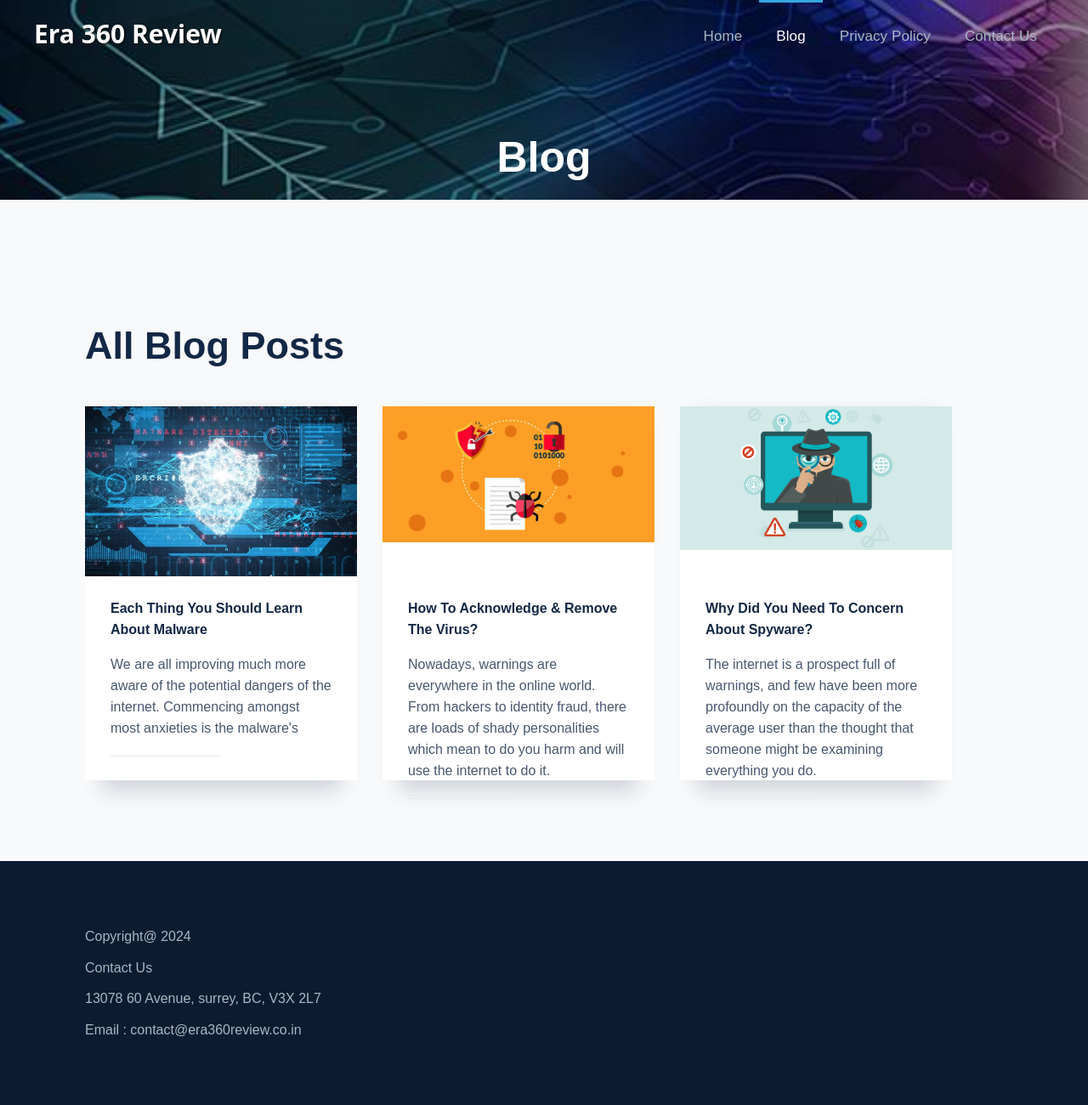
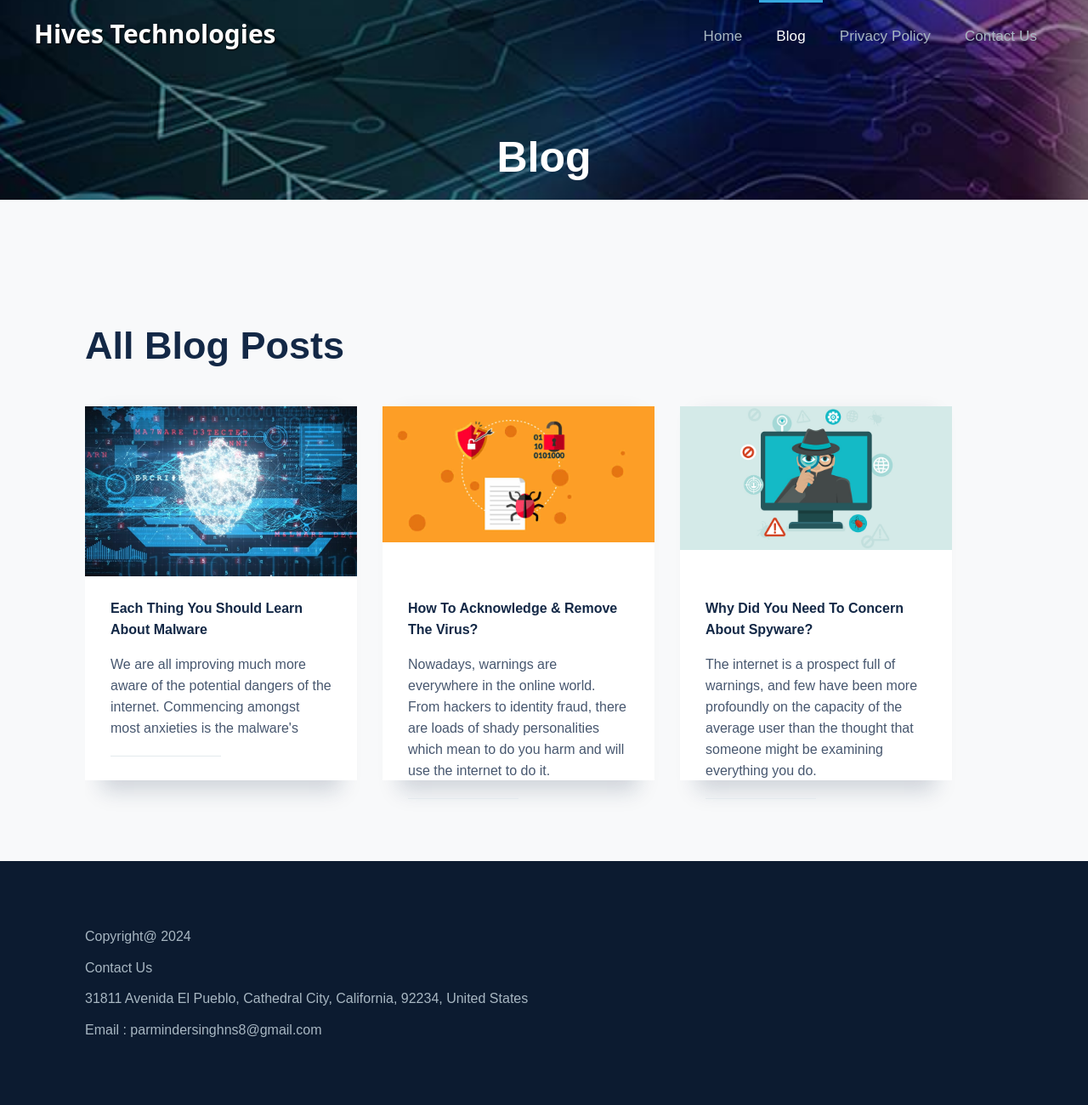
Before and after one commit to www-norton-com-era/360, a plain HTML site: page blog.html in a window 1280 px wide. Shown: the top 1300 px of the page at 85% size. Drawn offline with Linux system fonts and the light colour scheme; no server answers.

Commit message:
Add files via upload

```diff
--- a/blog.html
+++ b/blog.html
@@ -2,7 +2,7 @@
 
 
 <meta charset="utf-8">
-   <title>Era 360 Review</title>
+   <title>Hives Technologies</title>
 
    <link href="images/favicons/favicon-180x180.png" rel="apple-touch-icon-precomposed">
 
@@ -13,7 +13,7 @@
          <div id="advertorial-label"><span>Advertorial</span></div>
          <header class="container container-large"id="main-header">
             <a href="index-2.html" class="logo mlogo">
-Era 360 Review
+Hives Technologies
 			</a>
             <div id="main-menu-container">
                <button id="main-menu-activator">
@@ -137,12 +137,12 @@ Era 360 Review
          </div>
 
          <div class="container">
-            <div class="copyright"> <br/>Contact Us <br/> <br/> 13078 60 Avenue, surrey, BC, V3X 2L7  </div>
+            <div class="copyright"> <br/>Contact Us <br/> <br/> 31811 Avenida El Pueblo, Cathedral City, California, 92234, United States  </div>
 
 
          </div>
           <div class="container">
-            <div class="copyright"> <br/>Email : contact@era360review.co.in  </div>
+            <div class="copyright"> <br/>Email : parmindersinghns8@gmail.com  </div>
 
 
          </div>
```
Also changed, not shown: contact.html (+4 -4 lines), everything-you-should-know-about-malware.html (+2 -2 lines), how-to-acknowledge-remove-the-virus.html (+2 -2 lines), index-2.html (+4 -4 lines), index.html (+4 -4 lines), privacy-policy.html (+4 -4 lines), why-did-you-need-to-concern-about-spyware.html (+2 -2 lines).
